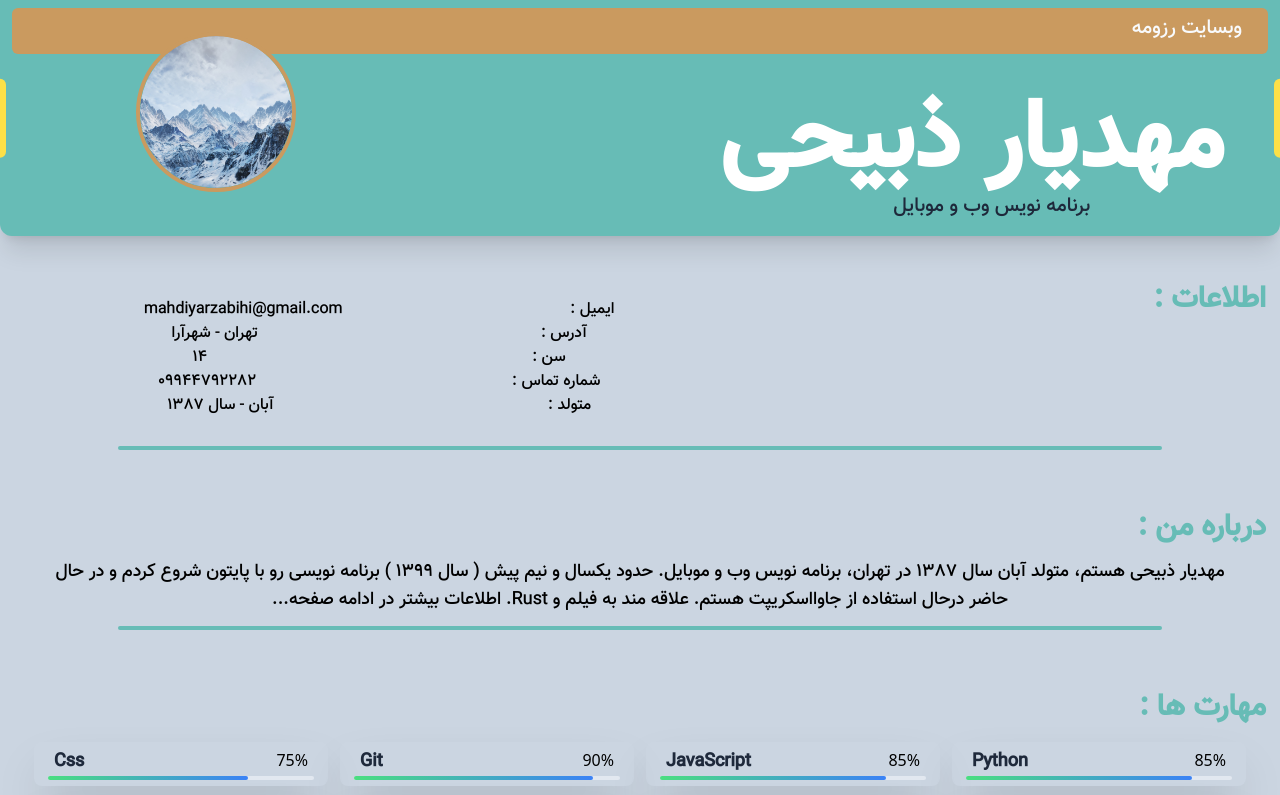
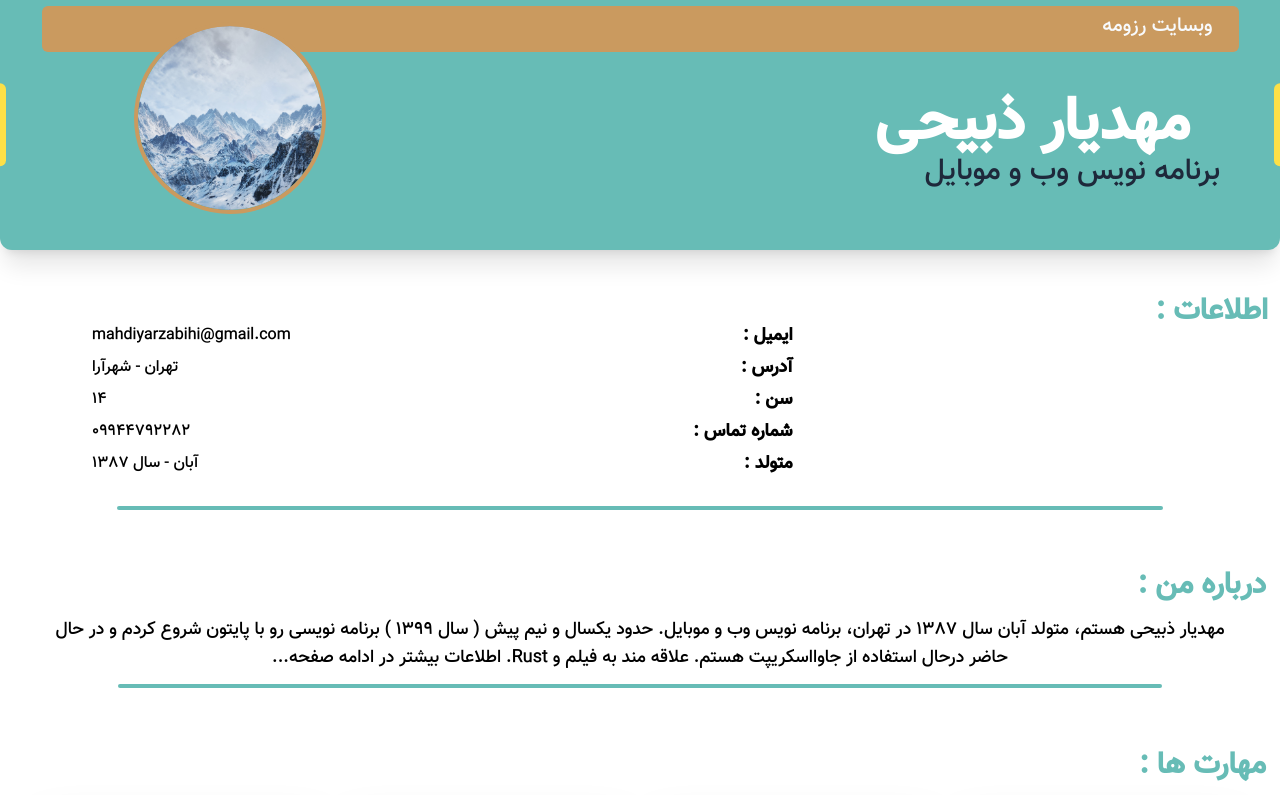
Before and after one commit to Mahdiyar-Zabihi/V2.CV-Project, a website: page Src/Index.html in a window 1280 px wide. Shown: the top 795 px of the page. Drawn offline with nearby package versions, Linux system fonts and the light colour scheme; files that its build step writes are made by us from their sources; files whose address does not match are found by name.

Commit message:
New animations, Bug fix. last commit ( full done )

```diff
--- a/Src/Index.html
+++ b/Src/Index.html
@@ -19,19 +19,19 @@
         <link rel="icon" type="image/png" href="./Imgs/FavIcon.png">
         <link rel="shortcut icon" type="image/png" href="./Imgs/FavIcon.png">
     </head>
-    <body class="flex bg-slate-300 flex-col relative flex-wrap min-h-screen">
+    <body class="flex flex-col relative flex-wrap min-h-screen">
         <!-- Header-Component Start -->
-        <header class="CustomBorder justify-self-start container mx-auto pb-0 flex flex-row flex-wrap rounded-b-xl justify-between shadow-xl p-3 space-x-3 bg-primaryColor-main">
-            <div class="bg-secondaryColor w-[110%] -mt-1 text-slate-50 mb-1.5 p-1.5 rounded-md order-1">
+        <header class="CustomBorder justify-self-start mx-3 md:container md:mx-auto pb-0 flex flex-row flex-wrap rounded-b-xl justify-between shadow-xl p-2.5 space-x-3 bg-primaryColor-main">
+            <div class="bg-secondaryColor w-[95%] mx-auto -mt-1 text-slate-50 mb-1.5 p-1.5 rounded-md order-1">
                 <p class="sm:mr-5 text-center sm:text-start text-sm sm:text-xl font-medium mb-1.5"> وبسایت رزومه </p>
             </div>
-            <div class="p-4 sm:mr-12 w-full sm:w-auto text-center sm:order-2 -mt-5 sm:mt-5 order-3 xl:mr-28">
-                <a href="/" class="cursor-pointer"><h1 class="text-4xl sm:mr-7 font-bold text-white xl:text-8xl"> مهدیار ذبیحی </h1></a>
-                <h2 class="text-xl sm:-mr-3 text-slate-800"> برنامه نویس وب و موبایل </h2>
+            <div class="p-4 sm:mr-12 w-full sm:w-auto text-center sm:order-2 -mt-8 sm:mt-5 order-3 xl:mr-28 animate-ShowOnBottom sm:animate-ShowOnRight">
+                <a href="/" class="cursor-pointer"><h1 class="text-4xl sm:mr-6 font-bold text-white xl:mr-16 xl:text-6xl"> مهدیار ذبیحی </h1></a>
+                <h2 class="text-xl sm:-mr-3 text-slate-800 xl:text-3xl xl:-mr-4"> برنامه نویس وب و موبایل </h2>
             </div>
-            <div class="mx-auto sm:ml-10 flex justify-center items-center w-full sm:w-auto sm:order-3 order-2">
-                <div class="overflow-hidden rounded-full -translate-y-5 sm:ml-10 xl:ml-28 sm:-translate-y-9 h-24 w-24 sm:w-40 sm:h-40 border-4 border-secondaryColor border-solid">
-                    <img class="ProfileImg" src="./Imgs/Logo.jpg" alt="Mahdiyar Zabihi" title="Mahdiyar Zabihi">
+            <div class="mx-auto animate-ShowOnTop sm:animate-ShowOnLeft sm:ml-8 flex justify-center items-center w-full sm:w-auto sm:order-3 order-2">
+                <div class="overflow-hidden rounded-full -translate-y-5 sm:ml-8 xl:ml-28 sm:-translate-y-9 h-24 w-24 sm:w-40 sm:h-40 xl:h-48 xl:w-48 border-2 sm:border-4 border-secondaryColor border-solid">
+                    <img class="ProfileImg select-none" src="./Imgs/Logo.jpg" alt="Mahdiyar Zabihi" title="Mahdiyar Zabihi">
                 </div>
             </div>
         </header>
@@ -39,27 +39,27 @@
 
         <!-- Middle-Component Start -->
         <section class="space-y-8 my-8">
-            <div class="container p-3.5 mx-auto flex flex-wrap flex-row">
-                <h2 class="flex-initial w-5/12 font-bold text-center sm:text-start text-2xl md:text-3xl text-primaryColor-main"> اطلاعات : </h2>
-                <div class="p-4 mb-3 flex-initial w-7/12">
-                    <div class="w-full flex flex-row flex-wrap justify-around items-center">
-                        <span class=""> ایمیل : </span>
+            <div class="container p-3 mx-auto flex flex-wrap flex-row md:flex-col">
+                <h2 class="flex-initial md:w-5/12 w-full font-bold text-center sm:text-start text-2xl md:text-3xl text-primaryColor-main"> اطلاعات : </h2>
+                <div class="px-0 py-5 md:p-4 md:-mt-6 -mb-3 md:ml-16 flex-initial w-full md:w-7/12 md:self-end">
+                    <div class="w-full flex flex-row text-center flex-wrap justify-between items-center">
+                        <span class="font-bold text-sm md:text-lg"> ایمیل : </span>
                         <span> mahdiyarzabihi@gmail.com </span>
                     </div>
-                    <div class="w-full flex flex-row flex-wrap justify-around">
-                        <span class="text-start"> آدرس : </span>
+                    <div class="w-full flex flex-row mt-1 text-center flex-wrap justify-between items-center">
+                        <span class="font-bold text-sm md:text-lg"> آدرس : </span>
                         <span> تهران - شهرآرا </span>
                     </div>
-                    <div class="w-full flex flex-row flex-wrap justify-around">
-                        <span class="text-start"> سن : </span>
+                    <div class="w-full flex flex-row mt-1 text-center flex-wrap justify-between items-center">
+                        <span class="font-bold text-sm md:text-lg"> سن : </span>
                         <span> 14 </span>
                     </div>
-                    <div class="w-full flex flex-row flex-wrap justify-around">
-                        <span class="text-start"> شماره تماس : </span>
+                    <div class="w-full flex flex-row mt-1 text-center flex-wrap justify-between items-center">
+                        <span class="font-bold text-sm md:text-lg"> شماره تماس : </span>
                         <span><a href="tel:+989944792282"> 09944792282 </a></span>
                     </div>
-                    <div class="w-full flex flex-row flex-wrap justify-around">
-                        <span class="text-start"> متولد : </span>
+                    <div class="w-full flex flex-row mt-1 text-center flex-wrap justify-between items-center">
+                        <span class="font-bold text-sm md:text-lg"> متولد : </span>
                         <span> آبان - سال 1387 </span>
                     </div>
                 </div>
--- a/tailwind.config.js
+++ b/tailwind.config.js
@@ -5,7 +5,7 @@
 module.exports= {
   darkMode:'class',
   content:['./Src/**/*.{html,js,jsx}','./Src/*.{html,js,jsx}','./Src/Index.html'],
-  theme: {
+  theme:{
     extend:
       {
         colors:
@@ -22,9 +22,23 @@ module.exports= {
           },
         boxShadow:
           {
-            'CustomInset':'inset 0 0 6px lighten($color:#0e0d0d7b,$amount:3)'
+            'CustomInset':'inset 0 0 6px #c3d6d5',
+          },
+        animation:
+          {
+            'ShowOnTop':'ShowOnTop 0.6s ease-out',
+            'ShowOnBottom':'ShowOnBottom 0.6s ease-out',
+            'ShowOnRight':'ShowOnRight 0.6s ease-out',
+            'ShowOnLeft':'ShowOnLeft 0.6s ease-out',
+          },
+        keyframes:
+          {
+            'ShowOnTop':{'0%':{'opacity':'0','transform':'translateY(-30%)',},'100%':{'opacity':'1',}},
+            'ShowOnBottom':{'0%':{'opacity':'0','transform':'translateY(30%)',},'100%':{'opacity':'1',}},
+            'ShowOnRight':{'0%':{'opacity':'0','transform':'translateX(30%)',},'100%':{'opacity':'1',}},
+            'ShowOnLeft':{'0%':{'opacity':'0','transform':'translateX(-30%)',},'100%':{'opacity':'1',},},
           },
       },
   },
-  plugins: [],
+  plugins:[],
 };
```
